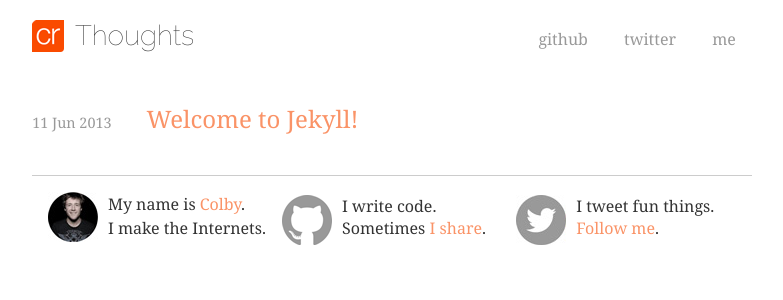
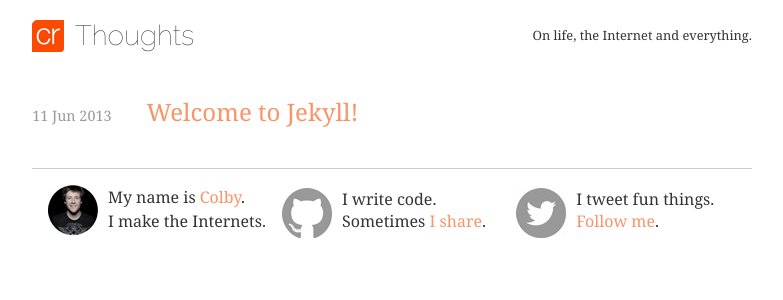
Before and after one commit to colbyr/colbyr.github.io, a Jekyll site: the page built from index.html, in a window 1280 px wide. Shown: the top 300 px of the page, without its empty margins (248-1031 px from the left). Built offline with Jekyll 4.4.1, drawn with Linux system fonts in a browser that asks for light colours.

Commit message:
no more header nav

```diff
--- a/_includes/header.html
+++ b/_includes/header.html
@@ -9,11 +9,7 @@
       </h1>
     </div>
     <div class="col-6">
-      <ul class="horizontal nav unstyled">
-        <li><a href="http://github.com/colbyr">github</a></li>
-        <li><a href="http://twitter.com/colbyrabideau">twitter</a></li>
-        <li><a href="/me.html">me</a></li>
-      </ul>
+      <p class="tagline text-right">On life, the Internet and everything.</p>
     </div>
   </div>
 </div>
--- a/css/main.css
+++ b/css/main.css
@@ -119,6 +119,10 @@ small {
   margin-right: .15em;
   vertical-align: text-bottom;
 }
+.header .tagline {
+  font-size: .8em;
+  padding: 1em 0;
+}
 .header .title {
   font-size: 1.75em;
 }
```
